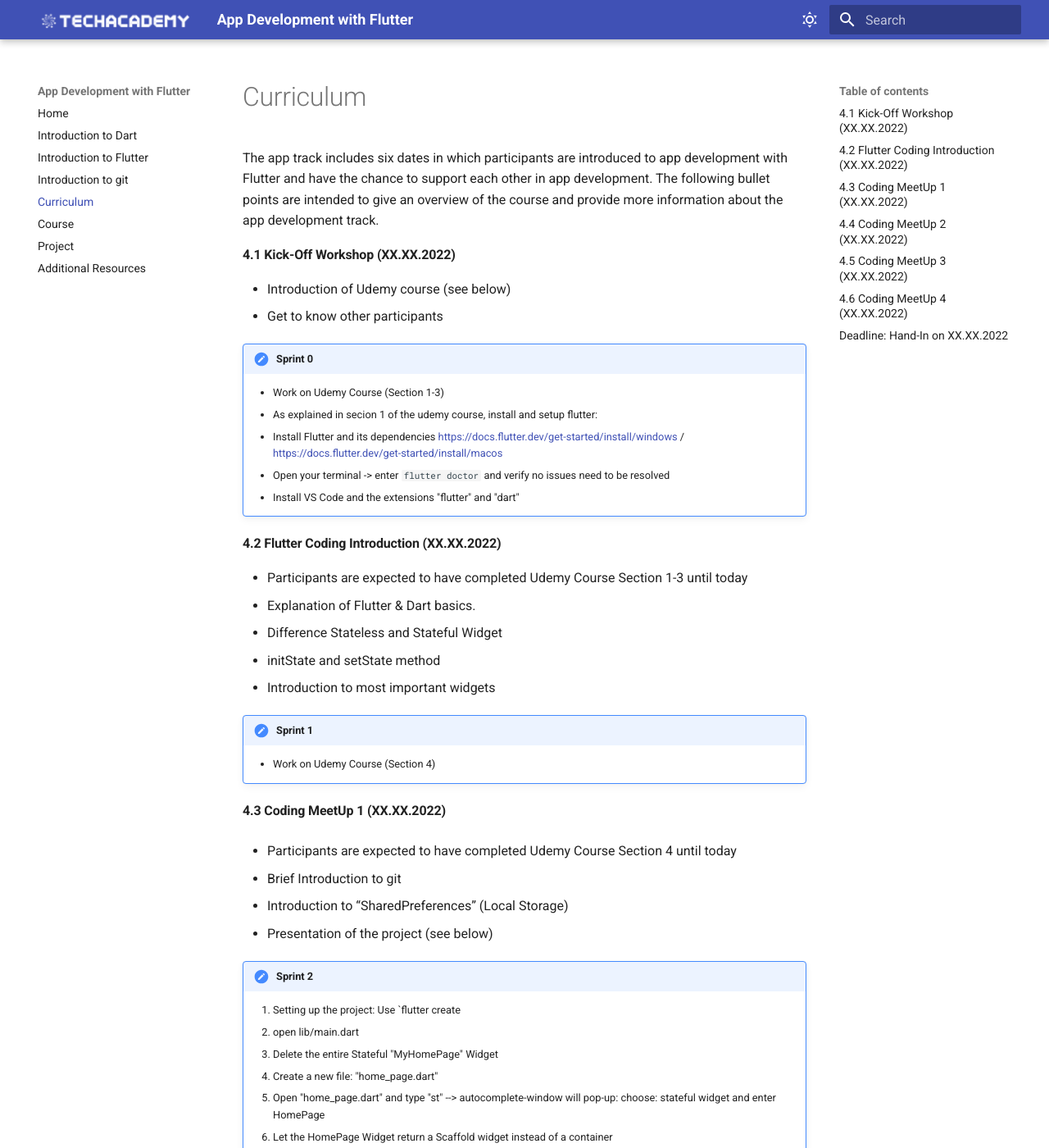
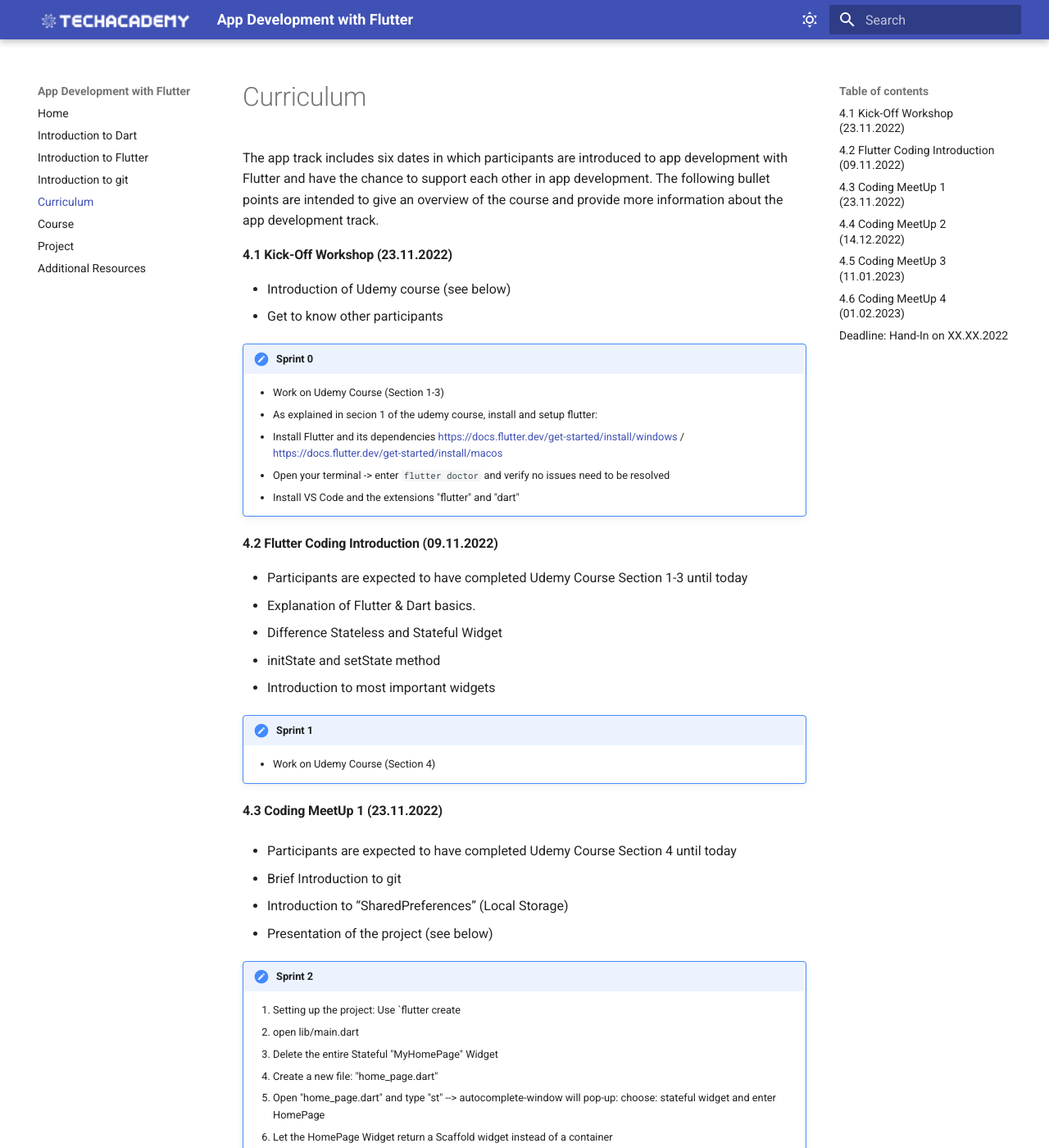
Before and after one commit to tech-academy-ev/app_development, an MkDocs documentation site: the page built from docs/curriculum.md, in a window 1280 px wide and 1400 px high. Shown: the whole window at 82% size. Built offline with MkDocs 1.6.1 and Material for MkDocs 9.7.7, drawn with Linux system fonts in a browser that asks for light colours; some of the changed text lies outside the part shown.

Commit message:
Update curriculum.md

```diff
--- a/docs/curriculum.md
+++ b/docs/curriculum.md
@@ -1,7 +1,7 @@
 # Curriculum
 The app track includes six dates in which participants are introduced to app development with Flutter and have the chance to support each other in app development. The following bullet points are intended to give an overview of the course and provide more information about the app development track.
 
-#### 4.1 Kick-Off Workshop (XX.XX.2022)
+#### 4.1 Kick-Off Workshop (23.11.2022)
 - Introduction of Udemy course (see below)
 - Get to know other participants
 
@@ -14,7 +14,7 @@
     3. Install VS Code and the extensions "flutter" and "dart"
 
 
-#### 4.2 Flutter Coding Introduction (XX.XX.2022)
+#### 4.2 Flutter Coding Introduction (09.11.2022)
 - Participants are expected to have completed Udemy Course Section 1-3 until today
 - Explanation of Flutter & Dart basics.
 - Difference Stateless and Stateful Widget
@@ -26,7 +26,7 @@
     - Work on Udemy Course (Section 4)
 
 
-#### 4.3 Coding MeetUp 1 (XX.XX.2022)
+#### 4.3 Coding MeetUp 1 (23.11.2022)
 - Participants are expected to have completed Udemy Course Section 4 until today
 
 - Brief Introduction to git
@@ -50,7 +50,7 @@
     11. Make sure you had created a Form() and added a FormKey [https://docs.flutter.dev/cookbook/forms/validation](https://docs.flutter.dev/cookbook/forms/validation)
 
 
-#### 4.4 Coding MeetUp 2 (XX.XX.2022)
+#### 4.4 Coding MeetUp 2 (14.12.2022)
 - Flutter Tips by Steffen
 - Discussion about the project and you can ask for help
 - If you have not completed the recommended tasks, do not hesitate to reach out for help.
@@ -65,7 +65,7 @@
     Attention: It is fine if the user can only save one note. As soon as a new note is entered the previous note can be overwritten. You do not have to implement the logic of adding an unlimited number of notes.
 
 
-#### 4.5 Coding MeetUp 3 (XX.XX.2022)
+#### 4.5 Coding MeetUp 3 (11.01.2023)
 - Discussion about the project and the participants will have the chance to ask for help
 - If you have not completed the recommended tasks, do not hesitate to reach out for help.
 
@@ -75,7 +75,7 @@
     - Add the “edit-profile” feature and make sure you use Forms() and a StatefulWidget again. The concept is the same.
 
 
-#### 4.6 Coding MeetUp 4 (XX.XX.2022)
+#### 4.6 Coding MeetUp 4 (01.02.2023)
 - Discussion about the project and the participants will have the chance to ask for help
 - If you have not completed the recommended tasks, do not hesitate to reach out for help.
 
```
